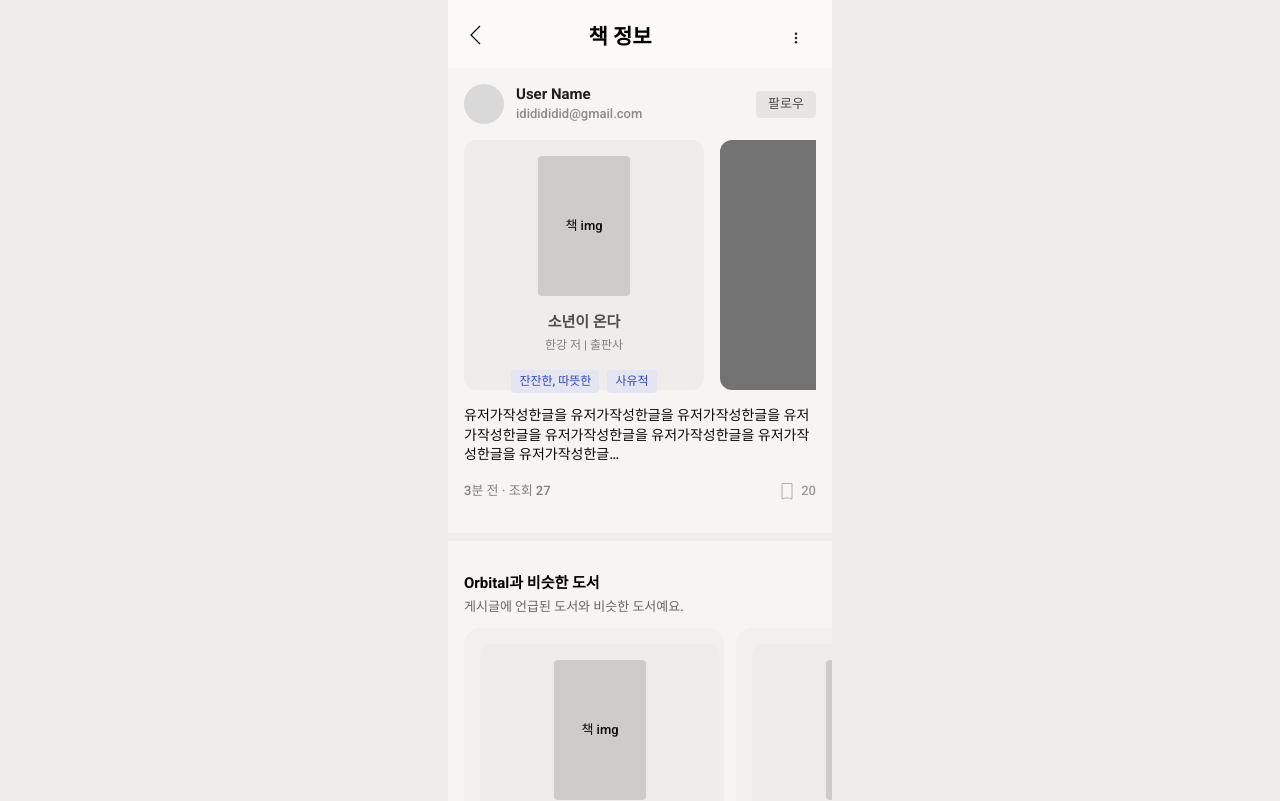
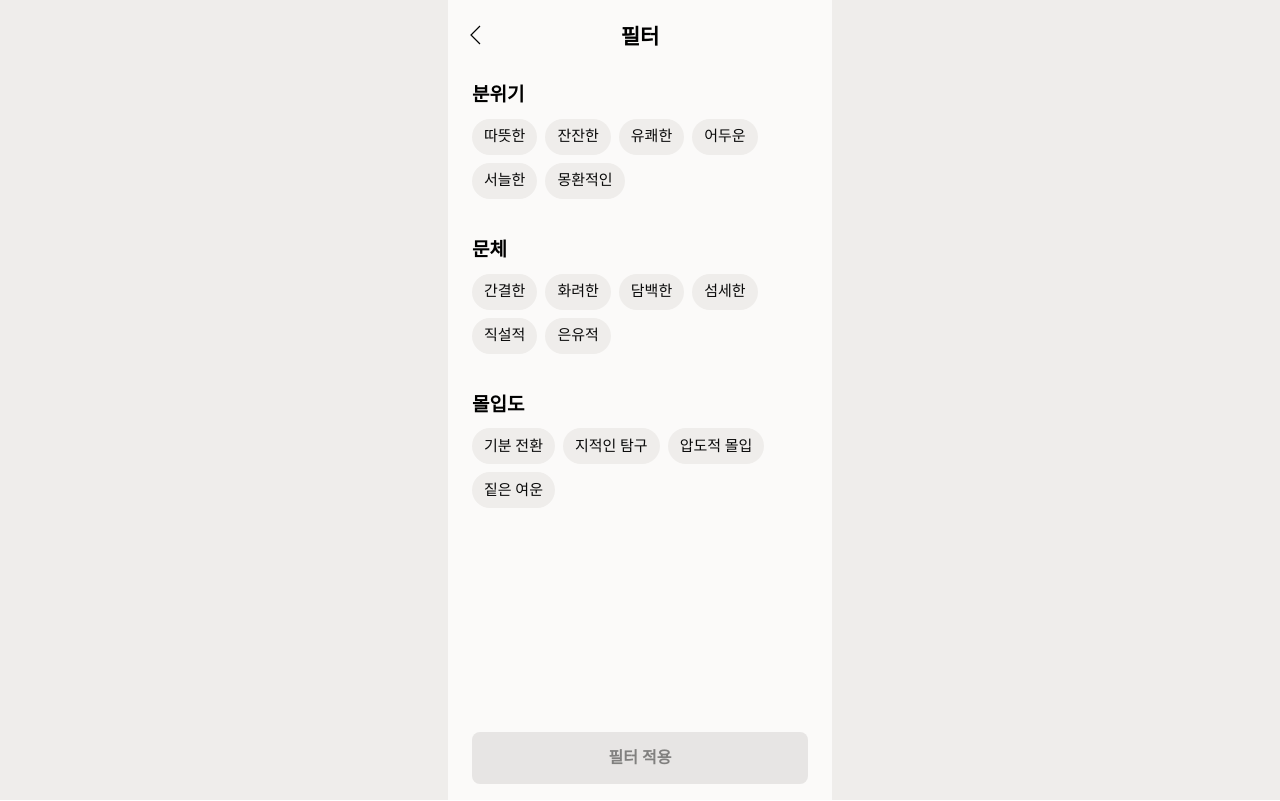
Before and after one commit to Project-BookLog/BookLog-FrontEnd, a React (Vite) app: page /booklog/filter in a window 1280 px wide. Shown: the top 801 px of the page. Built offline with nearby package versions, Linux system fonts and the light colour scheme.

Commit message:
[#109] 북로그 ui 수정

```diff
--- a/src/App.tsx
+++ b/src/App.tsx
@@ -20,14 +20,16 @@ import BookDetail from "./pages/home/BookDetail";
 import BooklogPage from "./pages/booklog/BooklogPage";
 import BooklogDetailPage from "./pages/booklog/BooklogDetailPage";
 import UserProfilePage from "./pages/mypage/UserProfilePage";
+import BooklogFilterPage from "./pages/booklog/BooklogFilterPage";
+
 
 // 3. 서재
-import { MyLibraryPage } from "./pages/myLibrary/MyLibraryPage";
+import { MyLibraryPage } from "./pages/MyLibrary/MyLibraryPage";
 import { libraries } from "./data/myLibrary.mock";
-import { MyLibraryDetail } from "./pages/myLibrary/MyLibraryDetailPage";
-import { EditBooksPage } from "./pages/myLibrary/EditBooksPage";
-import AddLibraryPage from "./pages/myLibrary/AddLibraryPage";
-import EditPage from "./pages/myLibrary/EditPage";
+import { MyLibraryDetail } from "./pages/MyLibrary/MyLibraryDetailPage";
+import { EditBooksPage } from "./pages/MyLibrary/EditBooksPage";
+import AddLibraryPage from "./pages/MyLibrary/AddLibraryPage";
+import EditPage from "./pages/MyLibrary/EditPage";
 
 // 4. 마이페이지
 import MyPage from "./pages/mypage/MyPage";
@@ -57,12 +59,13 @@ function App() {
         <Route element={<FilterProvider><Outlet /></FilterProvider>}>
           <Route path="/search" element={<SearchPage />} />
           <Route path="/search/filter" element={<SearchFilterPage />} />
+          <Route path="/booklog" element={<BooklogPage />} />
+          <Route path="/booklog/filter" element={<BooklogFilterPage />} />
         </Route>
         <Route path="/bookdetail" element={<BookDetail />} />
         {/* <Route path="/book/:bookId" element={<BookDetail />} /> */}
 
         {/* 2. 북로그 */}
-        <Route path="/booklog" element={<BooklogPage />} />
         <Route path="/booklog/:booklogId" element={<BooklogDetailPage />} />
 
         {/* 3. 서재 */}
--- a/src/components/booklog/BookContent.tsx
+++ b/src/components/booklog/BookContent.tsx
@@ -2,7 +2,7 @@ type BookContentProps = {
   title: string;
   author: string;
   publisher?: string;
-  tags: string[];
+  tags?: string[]; // ✅ 태그 선택
 };
 
 function TagPill({ children }: { children: React.ReactNode }) {
@@ -20,29 +20,31 @@ export default function BookContent({
   tags,
 }: BookContentProps) {
   return (
-    <div className="h-[250px] w-[240px] rounded-[12px] bg-[#EFEDEB] px-[12px] py-[16px]">
+    <div className="h-full w-[240px] rounded-[12px] bg-[#EFEDEB] px-[12px] py-[16px]">
       {/* 책 이미지 */}
       <div className="mx-auto h-[140px] w-[92px] rounded-[4px] bg-[#CDCCCB] grid place-items-center text-caption-01 text-[#0A0A0A]">
         책 img
       </div>
 
       {/* 책 정보 */}
-      <div className="mt-4 text-center">
+      <div className="mt-2.5 text-center">
         <div className="text-body-01-sb text-[#4D4D4C]">
           {title}
         </div>
-        <div className="mt-1 text-caption-02 text-[#81807F]">
+        <div className="mt-[2px] text-en-caption-02 text-[#81807F]">
           {author}
           {publisher ? ` | ${publisher}` : ""}
         </div>
       </div>
 
-      {/* 태그 */}
-      <div className="mt-4 flex flex-wrap justify-center gap-2">
-        {tags.map((tag) => (
-          <TagPill key={tag}>{tag}</TagPill>
-        ))}
-      </div>
+      {/* 태그 (있을 때만 렌더링) */}
+      {tags && tags.length > 0 && (
+        <div className="mt-2 flex flex-wrap justify-center gap-1">
+          {tags.map((tag) => (
+            <TagPill key={tag}>{tag}</TagPill>
+          ))}
+        </div>
+      )}
     </div>
   );
 }
--- /dev/null
+++ b/src/components/common/BookFilterSections.tsx
@@ -0,0 +1,114 @@
+import type {
+  FilterState,
+  Mood,
+  Style,
+  Immersion,
+} from "../../context/FilterContext";
+
+const moods = [
+  "따뜻한",
+  "잔잔한",
+  "유쾌한",
+  "어두운",
+  "서늘한",
+  "몽환적인",
+] as const;
+const styles = [
+  "간결한",
+  "화려한",
+  "담백한",
+  "섬세한",
+  "직설적",
+  "은유적",
+] as const;
+const immersions = [
+  "기분 전환",
+  "지적인 탐구",
+  "압도적 몰입",
+  "짙은 여운",
+] as const;
+
+type FilterKey = keyof FilterState;
+type FilterValue = Mood | Style | Immersion;
+
+type Props = {
+  filter: FilterState;
+  onToggle: (key: FilterKey, value: FilterValue) => void;
+  className?: string;
+};
+
+export default function BookFilterSections({
+  filter,
+  onToggle,
+  className = "",
+}: Props) {
+  return (
+    <div className={["space-y-10", className].join(" ").trim()}>
+      {/* 분위기 */}
+      <section>
+        <p className="mb-3 text-title-02 text-[#000000]">분위기</p>
+        <div className="flex flex-wrap gap-2">
+          {moods.map((m) => {
+            const active = filter.mood.includes(m);
+            return (
+              <button
+                key={m}
+                onClick={() => onToggle("mood", m)}
+                className={
+                  "h-9 rounded-full px-3 py-1.5 text-body-01-m " +
+                  (active ? "bg-black text-white" : "bg-gray-100 text-black")
+                }
+              >
+                {m}
+              </button>
+            );
+          })}
+        </div>
+      </section>
+
+      {/* 문체 */}
+      <section>
+        <p className="mb-3 text-title-02 text-[#000000]">문체</p>
+        <div className="flex flex-wrap gap-2">
+          {styles.map((s) => {
+            const active = filter.style.includes(s);
+            return (
+              <button
+                key={s}
+                onClick={() => onToggle("style", s)}
+                className={
+                  "h-9 rounded-full px-3 py-1.5 text-body-01-m " +
+                  (active ? "bg-black text-white" : "bg-gray-100 text-black")
+                }
+              >
+                {s}
+              </button>
+            );
+          })}
+        </div>
+      </section>
+
+      {/* 몰입도 */}
+      <section className="mb-0 pb-0">
+        <p className="mb-3 text-title-02 text-[#000000]">몰입도</p>
+        <div className="flex flex-wrap gap-2">
+          {immersions.map((i) => {
+            const active = filter.immersion.includes(i);
+            return (
+              <button
+                key={i}
+                onClick={() => onToggle("immersion", i)}
+                className={
+                  "h-9 rounded-full px-3 py-1.5 text-body-01-m " +
+                  (active ? "bg-black text-white" : "bg-gray-100 text-black")
+                }
+              >
+                {i}
+              </button>
+            );
+          })}
+        </div>
+      </section>
+    </div>
+  );
+}
--- a/src/pages/MyLibrary/AddLibraryPage.tsx
+++ b/src/pages/MyLibrary/AddLibraryPage.tsx
@@ -79,8 +79,8 @@ export default function AddLibraryPage() {
   };
 
   return (
-    <div className="min-h-screen bg-[#F7F5F3]">
-      <div className="mx-auto w-full max-w-[420px] bg-[#F7F5F3] pb-28">
+    <div className="min-h-screen bg-bg">
+      <div className="mx-auto w-full max-w-[420px] bg-bg pb-28">
         {/* 상단 네비 */}
         <NavBarTop title="서재 추가하기" onBack={handleBack} />
 
@@ -126,7 +126,7 @@ export default function AddLibraryPage() {
         </section>
 
         {/* 하단 버튼 */}
-        <div className="fixed bottom-0 left-1/2 z-50 w-full max-w-[375px] -translate-x-1/2 bg-[#F7F5F3] px-4 pb-6 pt-3">
+        <div className="fixed bottom-0 left-1/2 z-50 w-full max-w-[375px] -translate-x-1/2 bg-bg px-4 pb-6 pt-3">
           <button
             type="button"
             disabled={!isValid}
--- a/src/pages/MyLibrary/EditPage.tsx
+++ b/src/pages/MyLibrary/EditPage.tsx
@@ -92,8 +92,8 @@ export default function EditPage() {
   };
 
   return (
-    <div className="min-h-screen bg-[#F7F5F3]">
-      <div className="mx-auto w-full max-w-[420px] bg-[#F7F5F3] pb-32">
+    <div className="min-h-screen bg-bg">
+      <div className="mx-auto w-full max-w-[420px] bg-bg pb-32">
         <NavBarTop title="서재 편집하기" onBack={handleBack} />
 
         <section className="px-4 pt-4">
@@ -136,7 +136,7 @@ export default function EditPage() {
         </section>
       </div>
 
-      <div className="fixed bottom-0 left-1/2 z-50 w-full max-w-[375px] -translate-x-1/2 bg-[#F7F5F3] px-4 pb-6 pt-3">
+      <div className="fixed bottom-0 left-1/2 z-50 w-full max-w-[375px] -translate-x-1/2 bg-bg px-4 pb-6 pt-3">
         <div className="flex gap-3">
           <button
             type="button"
--- a/src/pages/booklog/BooklogDetailPage.tsx
+++ b/src/pages/booklog/BooklogDetailPage.tsx
@@ -17,9 +17,6 @@ type Post = {
   bookTitle: string;
   bookAuthor: string;
   publisher?: string;
-
-  // ✅ 나중에 API 붙이면 이거 추가해서 쓰면 제일 깔끔함
-  // userId: string;
 };
 
 function MoreIcon({ className = "" }: { className?: string }) {
@@ -29,6 +26,14 @@ function MoreIcon({ className = "" }: { className?: string }) {
       <path d="M12 10.5a1.5 1.5 0 110 3 1.5 1.5 0 010-3z" fill="currentColor" />
       <path d="M12 15.5a1.5 1.5 0 110 3 1.5 1.5 0 010-3z" fill="currentColor" />
     </svg>
+  );
+}
+
+function TagPill({ children }: { children: React.ReactNode }) {
+  return (
+    <span className="rounded-[4px] bg-[#E4E5F0] px-[8px] py-[3px] text-caption-02 font-medium text-[#3049C0] whitespace-nowrap">
+      {children}
+    </span>
   );
 }
 
@@ -64,8 +69,7 @@ export default function BooklogDetailPage() {
         timeAgo: "3분 전",
         views: 27,
         bookmarkCount: 20,
-        body:
-          "유저가작성한글을 유저가작성한글을 유저가작성한글을 유저가작성한글을 유저가작성한글…",
+        body: "유저가작성한글을 유저가작성한글을 유저가작성한글을 유저가작성한글을 유저가작성한글…",
         tags: ["잔잔한, 따뜻한", "사유적", "생각이 필요한"],
         bookTitle: "책 제목",
         bookAuthor: "저자명 저",
@@ -75,7 +79,8 @@ export default function BooklogDetailPage() {
     []
   );
 
-  const post = statePost ?? fallbackPosts.find((p) => p.id === postId) ?? fallbackPosts[0];
+  const post =
+    statePost ?? fallbackPosts.find((p) => p.id === postId) ?? fallbackPosts[0];
 
   const similarBooks = useMemo(
     () => [
@@ -111,30 +116,29 @@ export default function BooklogDetailPage() {
     []
   );
 
-  // ✅ 임시: 지금은 post.id를 userId처럼 사용
-  // 나중에 post.userId가 생기면 이 줄만 post.userId로 바꾸면 됨
+  // 임시: 지금은 post.id를 userId처럼 사용
   const profileUserId = post.id;
 
   return (
-    <div className="min-h-screen bg-[#F7F5F3]">
-      <div className="mx-auto w-full max-w-[420px] bg-[#F7F5F3]">
-        {/* ✅ 상단 네비 */}
+    <div className="min-h-screen bg-bg">
+      <div className="mx-auto w-full max-w-[420px] bg-bg">
+        {/* 상단 네비 */}
         <NavBar
           title="책 정보"
           onBack={() => navigate(-1)}
           rightSlot={
             <button
               type="button"
-              className="grid h-10 w-10 place-items-center"
+              className="grid h-7 w-7 place-items-center"
               aria-label="더보기"
               onClick={() => {}}
             >
-              <MoreIcon className="h-5 w-5 text-[#1F1F1F]" />
+              <MoreIcon className="h-7 w-7 text-[#1F1F1F]" />
             </button>
           }
         />
 
-        {/* ✅ 유저 영역 (클릭 시 다른유저프로필로 이동) */}
+        {/* 유저 영역 */}
         <section className="px-4 pt-4">
           <div className="flex items-center justify-between">
             <button
@@ -145,8 +149,10 @@ export default function BooklogDetailPage() {
             >
               <div className="h-10 w-10 rounded-full bg-[#D9D9D9]" />
               <div className="min-w-0">
-                <div className="text-body-01-sb text-[#1F1F1F] truncate">{post.username}</div>
-                <div className="text-caption-01 text-[#8A8A8A] truncate">
+                <div className="text-body-01-sb text-[#1F1F1F] truncate">
+                  {post.username}
+                </div>
+                <div className="text-en-caption-02 text-[#8A8A8A] truncate">
                   {post.email ?? "email@example.com"}
                 </div>
               </div>
@@ -154,7 +160,7 @@ export default function BooklogDetailPage() {
 
             <button
               type="button"
-              className="h-[27px] rounded bg-[#E7E5E4] px-3 text-caption-01 font-medium text-[#4D4D4C]"
+              className="h-[27px] rounded-[6px] bg-[#E7E5E4] px-3 text-en-caption-01 font-medium text-[#4D4D4C]"
               onClick={(e) => e.stopPropagation()}
             >
               팔로우
@@ -162,37 +168,53 @@ export default function BooklogDetailPage() {
           </div>
         </section>
 
-        {/* ✅ BookContent + 사진 (가로 스크롤) */}
-        <section className="mt-4 px-4">
+        {/* 책 카드 + 사진 카드 */}
+        <section className="mt-6 px-5">
           <div
             className="
               flex gap-4
               overflow-x-auto
-              whitespace-nowrap
               pb-1
               [-ms-overflow-style:none]
               [scrollbar-width:none]
               [&::-webkit-scrollbar]:hidden
             "
           >
-            {/* 왼쪽: BookContent */}
-            <div className="flex-shrink-0 w-[240px]">
+            <div className="shrink-0 h-[220px] w-[240px]">
               <BookContent
                 title={post.bookTitle}
                 author={post.bookAuthor}
                 publisher={post.publisher}
-                tags={post.tags}
               />
             </div>
 
-            {/* 오른쪽: 사진 이미지 칸 */}
-            <div className="flex-shrink-0 h-[250px] w-[240px] rounded-[12px] bg-[#727272] grid place-items-center text-caption-01 text-white/80">
+            {/* 오른쪽: 사진 */}
+            <div className="shrink-0 h-[220px] w-[240px] rounded-[12px] bg-[#6F6F6F] grid place-items-center text-caption-01 text-white/80">
               사진
             </div>
           </div>
 
+          {/* ✅ 태그 줄 (스샷처럼 카드 아래) */}
+          <div
+            className="
+              mt-2
+              flex gap-1
+              overflow-x-auto
+              pb-1
+              [-ms-overflow-style:none]
+              [scrollbar-width:none]
+              [&::-webkit-scrollbar]:hidden
+            "
+          >
+            {post.tags.map((t) => (
+              <TagPill key={t}>{t}</TagPill>
+            ))}
+          </div>
+
           {/* 본문 */}
-          <p className="mt-3 text-body-03 text-[#0A0A0A]">{post.body}</p>
+          <p className="mt-3 text-body-03 leading-relaxed text-[#0A0A0A]">
+            {post.body}
+          </p>
 
           {/* 하단 메타 */}
           <div className="mt-4 flex items-center justify-between text-caption-01 text-[#81807F]">
@@ -200,7 +222,6 @@ export default function BooklogDetailPage() {
               {post.timeAgo} · 조회 {post.views}
             </div>
 
-            {/* ✅ 북마크 버튼 */}
             <button
               type="button"
               onClick={(e) => {
@@ -223,45 +244,62 @@ export default function BooklogDetailPage() {
           </div>
         </section>
 
-        {/* ✅ 구분선 */}
-        <div className="mt-8 mb-3 h-[8px] bg-[#EFEDEB]" />
+        {/* 구분선 (스샷의 두꺼운 영역) */}
+        <div className="mt-8 h-[8px] bg-[#EFEDEB]" />
 
-        {/* ✅ Orbital과 비슷한 도서 */}
-        <section className="px-4 pt-5">
-          <h2 className="text-body-01-sb text-[#000000]">Orbital과 비슷한 도서</h2>
-          <p className="mt-1 text-caption-01 text-[#676665]">게시글에 언급된 도서와 비슷한 도서예요.</p>
+        {/* Orbital과 비슷한 도서 */}
+        <section className="px-5 pt-5">
+          <h2 className="text-en-title-02 text-[#000000]">Orbital과 비슷한 도서</h2>
+          <p className="mt-1 text-en-body-02 text-[#676665]">
+            게시글에 언급된 도서와 비슷한 도서예요.
+          </p>
 
-          <div className="mt-3 -mx-4 overflow-x-auto pb-2 [-ms-overflow-style:none] [scrollbar-width:none] [&::-webkit-scrollbar]:hidden">
+          <div className="mt-4 -mx-4 overflow-x-auto pb-2 [-ms-overflow-style:none] [scrollbar-width:none] [&::-webkit-scrollbar]:hidden">
             <div className="flex gap-3 px-4">
               {similarBooks.map((b) => (
-                <div key={b.id} className="shrink-0 w-[260px] rounded-[16px] bg-[#F2F0EE] p-4">
-                  <BookContent title={b.title} author={b.author} publisher={b.publisher} tags={b.tags} />
+                <div key={b.id} className="shrink-0">
+                  <BookContent
+                    title={b.title}
+                    author={b.author}
+                    publisher={b.publisher}
+                    tags={b.tags}
+                  />
                 </div>
               ))}
             </div>
           </div>
         </section>
+        {/* 비슷한 주제의 인기글 */}
+<section className="px-5 pt-8 pb-10">
+  <h2 className="text-en-title-02 text-[#000000]">비슷한 주제의 인기글</h2>
+  <p className="mt-1 text-en-body-02 text-[#676665]">
+    게시글과 비슷한 내용의 게시글을 모아봤어요
+  </p>
 
-        {/* ✅ 비슷한 주제의 인기글 */}
-        <section className="px-4 pt-6 pb-10">
-          <h2 className="text-body-01-sb text-[#000000]">비슷한 주제의 인기글</h2>
-          <p className="mt-1 text-caption-01 text-[#676665]">게시글과 비슷한 내용의 게시글을 모아봤어요</p>
-
-          <div className="mt-4 space-y-4">
+  {/* ✅ 구분선 있는 리스트 */}
+  <div className="mt-2">
     {[1, 2, 3].map((i) => (
-              <div key={i} className="flex items-center justify-between gap-4">
+      <div key={i}>
+        <div className="flex items-center justify-between gap-4 py-5">
           <div className="min-w-0">
             <div className="text-body-01-sb text-[#000000]">책 제목</div>
             <p className="mt-1 line-clamp-2 text-caption-02 text-[#4D4D4C]">
-                    유저가작성한글을 유저가작성한글을 유저가작성한글을…
+              유저가작성한글을 유저가작성한글을 유저가작성한글을 유저가작성한글을 유저가작성한글을 유저가작성한글을 유저가작성한글을…
             </p>
-                  <div className="mt-2 text-caption-02 text-[#81807F]">1일 전 · 조회 65 · 저장 14</div>
+            <div className="mt-2 text-en-caption-02 text-[#81807F]">
+              1일 전 · 조회 65 · 저장 14
+            </div>
           </div>
           <div className="h-[80px] w-[80px] shrink-0 rounded-[12px] bg-[#D9D9D9]" />
+        </div>
+
+        {/* ✅ 아이템 사이 구분선 (마지막은 제외) */}
+        {i !== 3 && <div className="h-[1px] w-full bg-[#E7E5E4]" />}
       </div>
     ))}
   </div>
 </section>
+
       </div>
     </div>
   );
--- /dev/null
+++ b/src/pages/booklog/BooklogFilterPage.tsx
@@ -0,0 +1,120 @@
+import { useNavigate } from "react-router-dom";
+import { useFilter } from "../../hooks/useFilter";
+import NavBarTop from "../../components/common/navbar/NavBarTop";
+import { useEffect } from "react";
+
+const moods = ["따뜻한", "잔잔한", "유쾌한", "어두운", "서늘한", "몽환적인"] as const;
+const styles = ["간결한", "화려한", "담백한", "섬세한", "직설적", "은유적"] as const;
+const immersions = ["기분 전환", "지적인 탐구", "압도적 몰입", "짙은 여운"] as const;
+
+export default function BooklogFilterPage() {
+  const { filter, toggleFilter } = useFilter();
+  const navigate = useNavigate();
+
+  const hasAnyFilter =
+    filter.mood.length > 0 || filter.style.length > 0 || filter.immersion.length > 0;
+
+  const handleApply = () => {
+    // ✅ 북로그는 URL에 굳이 안 싣고, FilterContext에 저장된 상태 그대로 돌아가면 됨
+    navigate("/booklog"); // 너 북로그 라우트에 맞춰 수정
+  };
+
+  useEffect(() => {
+    const original = document.body.style.overflow;
+    document.body.style.overflow = "hidden";
+    return () => {
+      document.body.style.overflow = original;
+    };
+  }, []);
+
+  return (
+    <div className="min-h-screen bg-bg">
+      <header>
+        <NavBarTop title="필터" onBack={() => navigate(-1)} />
+      </header>
+
+      <main className="flex-1 px-6 pt-4 pb-4 space-y-10">
+        {/* 분위기 */}
+        <section>
+          <p className="mb-3 text-title-02 text-[#000000]">분위기</p>
+          <div className="flex flex-wrap gap-2">
+            {moods.map((m) => {
+              const active = filter.mood.includes(m);
+              return (
+                <button
+                  key={m}
+                  onClick={() => toggleFilter("mood", m)}
+                  className={
+                    "h-9 rounded-full px-3 py-1.5 text-body-01-m " +
+                    (active ? "bg-black text-white" : "bg-gray-100 text-black")
+                  }
+                >
+                  {m}
+                </button>
+              );
+            })}
+          </div>
+        </section>
+
+        {/* 문체 */}
+        <section>
+          <p className="mb-3 text-title-02 text-[#000000]">문체</p>
+          <div className="flex flex-wrap gap-2">
+            {styles.map((s) => {
+              const active = filter.style.includes(s);
+              return (
+                <button
+                  key={s}
+                  onClick={() => toggleFilter("style", s)}
+                  className={
+                    "h-9 rounded-full px-3 py-1.5 text-body-01-m " +
+                    (active ? "bg-black text-white" : "bg-gray-100 text-black")
+                  }
+                >
+                  {s}
+                </button>
+              );
+            })}
+          </div>
+        </section>
+
+        {/* 몰입도 */}
+        <section className="mb-0 pb-0">
+          <p className="mb-3 text-title-02 text-[#000000]">몰입도</p>
+          <div className="flex flex-wrap gap-2">
+            {immersions.map((i) => {
+              const active = filter.immersion.includes(i);
+              return (
+                <button
+                  key={i}
+                  onClick={() => toggleFilter("immersion", i)}
+                  className={
+                    "h-9 rounded-full px-3 py-1.5 text-body-01-m " +
+                    (active ? "bg-black text-white" : "bg-gray-100 text-black")
+                  }
+                >
+                  {i}
+                </button>
+              );
+            })}
+          </div>
+        </section>
+      </main>
+
+      <div className="fixed inset-x-0 bottom-0 pb-safe">
+        <div className="mx-auto w-full max-w-sm px-6 pb-4">
+          <button
+            className={
+              "w-full rounded-lg py-3 h-13 text-subtitle-02-sb " +
+              (hasAnyFilter ? "bg-primary text-white" : "bg-gray-200 text-gray-600")
+            }
+            disabled={!hasAnyFilter}
+            onClick={handleApply}
+          >
+            필터 적용
+          </button>
+        </div>
+      </div>
+    </div>
+  );
+}
--- a/src/pages/mypage/UserProfilePage.tsx
+++ b/src/pages/mypage/UserProfilePage.tsx
@@ -82,11 +82,11 @@ export default function UserProfilePage() {
   const hasBlog = blogPosts.length > 0;
 
   return (
-    <div className="min-h-screen bg-[#F7F5F3]">
+    <div className="min-h-screen bg-bg">
       <NavBarTop title="유저 프로필" />
 
       {/* ✅ 상단 카드 */}
-      <div className="bg-[#F7F5F3] px-5 py-5">
+      <div className="bg-bg px-5 py-5">
         {/* 상단 프로필 라인 */}
         <div className="flex items-center gap-[10px]">
           <div className="grid h-[73px] w-[73px] place-items-center rounded-full bg-[#CDCCCB]">
@@ -158,7 +158,7 @@ export default function UserProfilePage() {
       <div className="h-[8px] bg-[#EFEDEB]" />
 
       {/* ✅ 탭 */}
-      <div className="bg-[#F7F5F3]">
+      <div className="bg-bg">
         <div className="px-1">
           <div className="flex h-[52px] items-end justify-between border-b border-[#E7E5E4]">
             <TabButton
```
Also changed, not shown: src/components/booklog/BookTag.tsx (+4 -4 lines), src/components/booklog/FilterBar.tsx (+38 -10 lines), src/components/booklog/FilterChip.tsx (+10 -9 lines), src/pages/booklog/BooklogPage.tsx (+11 -7 lines). Lines whose indentation alone changed are shown as unchanged.
